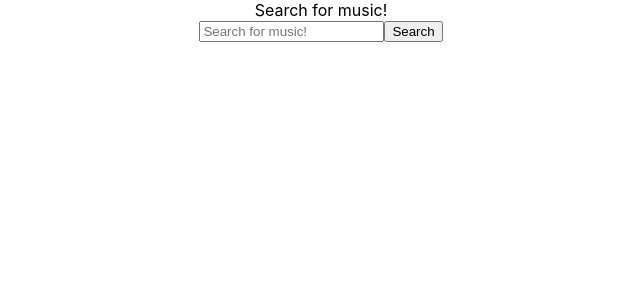
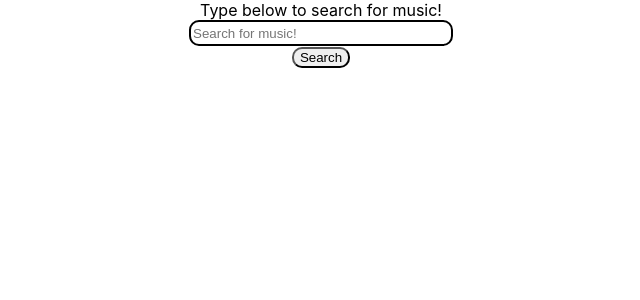
Before and after one commit to jennifermdevine/music_library, a React (Create React App) app: page / in a window 1280 px wide. Shown: the top 300 px of the page, without its empty margins (319-959 px from the left). Built offline with nearby package versions, Linux system fonts and the light colour scheme.

Commit message:
added styling to some components

```diff
--- a/src/App.js
+++ b/src/App.js
@@ -10,7 +10,7 @@ import ArtistView from './components/ArtistView'
 
 function App() {
   const [data, setData] = useState([])
-  const [message, setMessage] = useState("Search for music!")
+  const [message, setMessage] = useState("Type below to search for music!")
   const searchInput = useRef('')
 
   const API_URL = 'https://itunes.apple.com/search?term='
@@ -42,7 +42,7 @@ function App() {
                     handleSearch: handleSearch
                   }}>
                   <SearchBar />
-                 </SearchContext.Provider>
+                  </SearchContext.Provider>
           <DataContext.Provider value={data} >
           <Gallery data={data}/>
           </DataContext.Provider>
--- a/src/components/GalleryItem.jsx
+++ b/src/components/GalleryItem.jsx
@@ -7,19 +7,25 @@ export default function GalleryItem(props) {
     const simpleStyle = {
         'width': '25vw',
         'height': '20vh',
-        'border': '1px solid black',
-        'margin': '2px'
+        'border': '2px solid black',
+        'margin': '2px',
+        alignItems: "center",
+        display: "flex",
+        flexDirection: "row",
+        justifyContent: "space-around",
+        flexWrap: "wrap"
     }
 
     const detailStyle = {
         'width': '80vw',
         'height': '20vh',
-        'border': '1px solid black',
+        'border': '2px solid black',
         'margin': '2px',
         'backgroundImage': `url(${props.song.artworkUrl100})`,
         'backgroundRepeat': 'no-repeat',
         'backgroundSize': 'cover',
-        'color': 'yellow'
+        color: 'white',
+        textShadow : '2px 1px black'
     }
 
 
@@ -47,8 +53,7 @@ export default function GalleryItem(props) {
                     </Link>
                 </h3>
                 <h4>{props.song.primaryGenreName}</h4>
-                <h4>{props.song.releaseDate}</h4>
-            </div>
+                </div>
         )
     }
 
--- a/src/components/SearchBar.jsx
+++ b/src/components/SearchBar.jsx
@@ -4,10 +4,18 @@ import { SearchContext } from '../context/SearchContext';
 export default function SearchBar() {
     const {term, handleSearch} = useContext(SearchContext)
 
+    const barStyle = {
+        width: "20%",
+        height: "20px",
+        border: "2px solid black",
+        borderRadius: "10px"
+    }
+
     return (
         <form onSubmit={(e) => handleSearch(e, term.current.value)}>
-            <input ref={term} placeholder="Search for music!" type="text"/>
-            <button type="submit">Search</button>
+            <input style={barStyle} ref={term} placeholder="Search for music!" type="text"/>
+            <br></br>
+            <button style={{borderRadius: "10px"}} type="submit">Search</button>
         </form>
     )
 }
```
